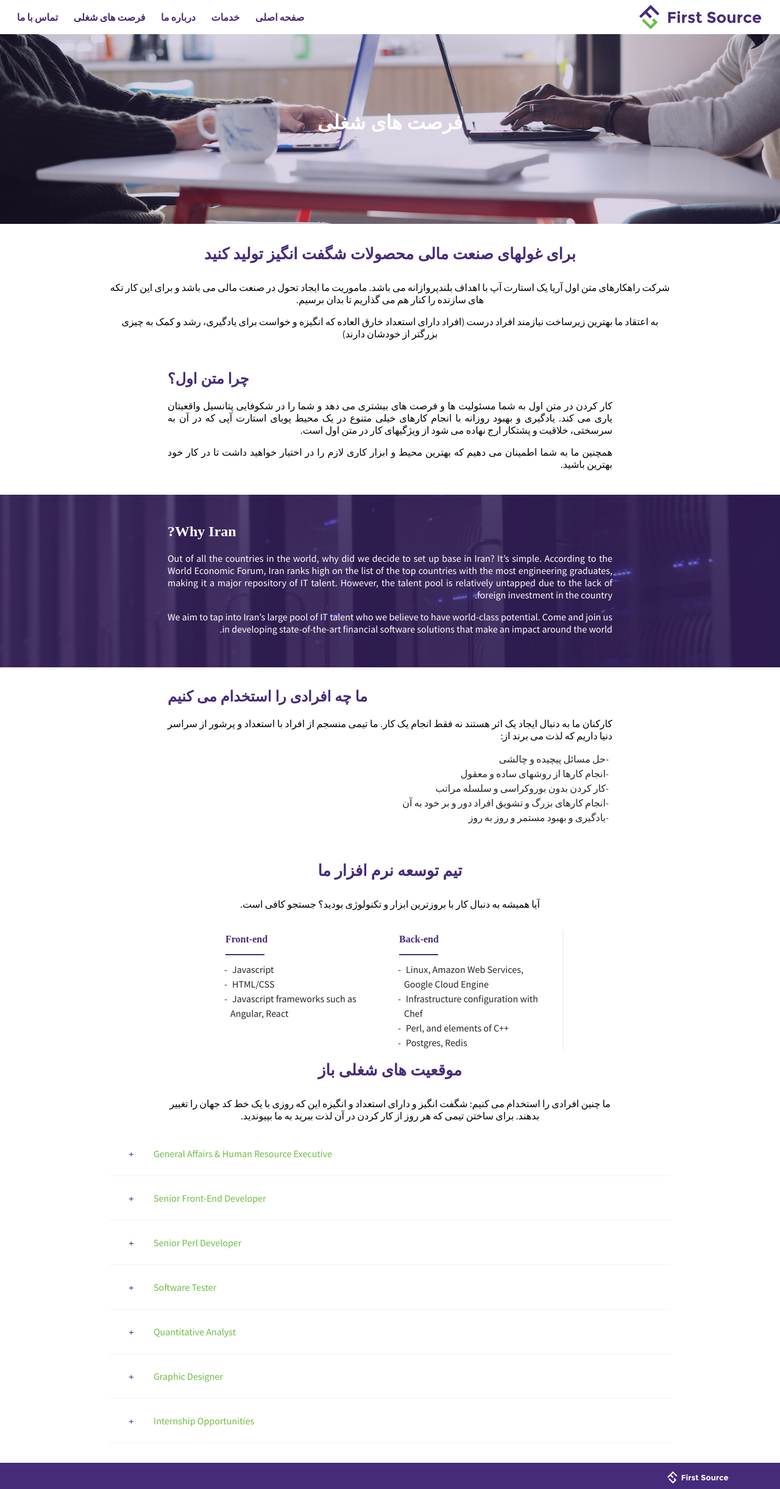
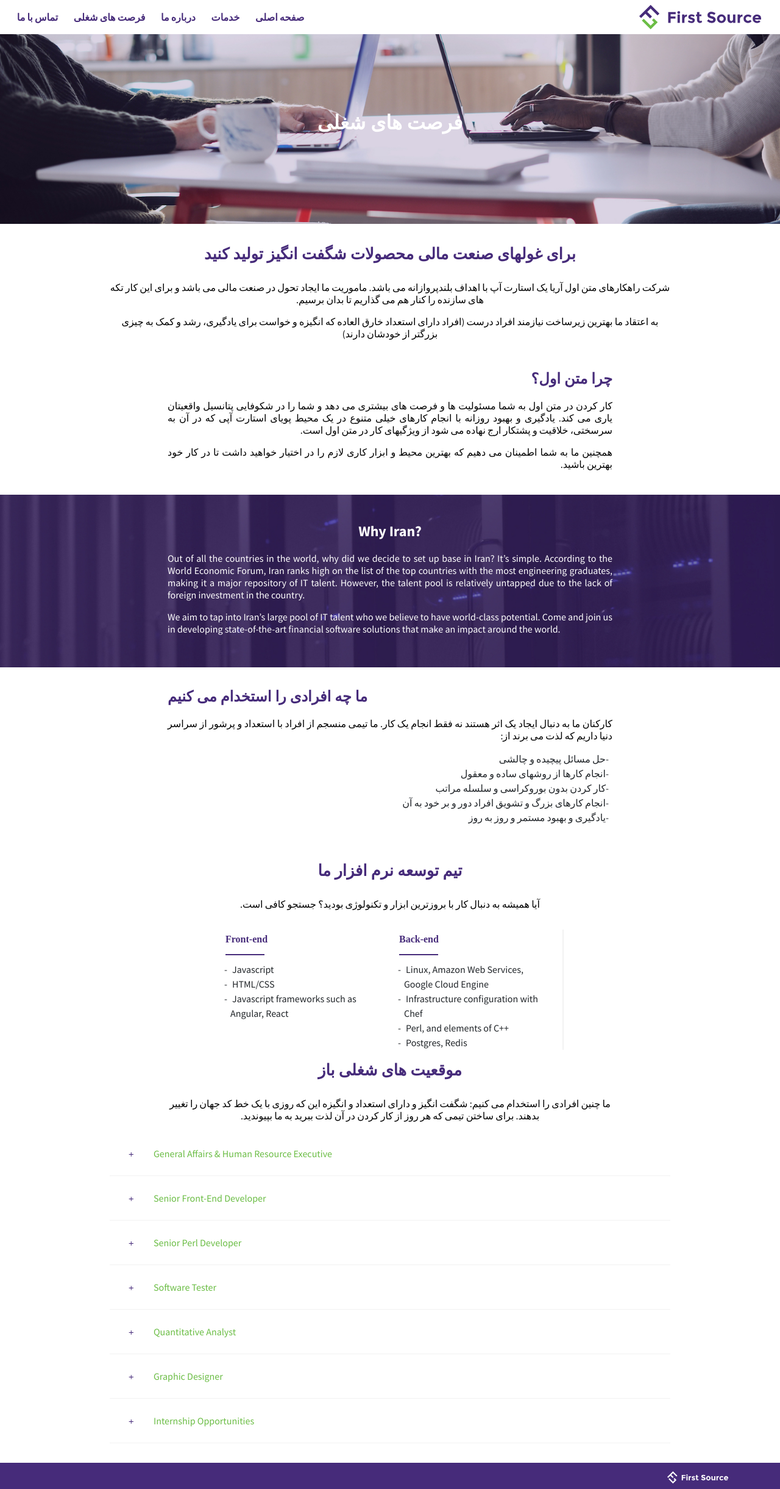
Before and after one commit to shayan-binary/firstsource, a Jekyll site: the page built from fa/careers.html, in a window 1280 px wide. Shown: the whole page at 61% size. Built offline with Jekyll 4.4.1, drawn with Linux system fonts in a browser that asks for light colours; some web fonts are replaced.

Commit message:
fix style of engish text in farsi version in career page

```diff
--- a/fa/careers.html
+++ b/fa/careers.html
@@ -31,7 +31,7 @@ lang: fa
   </div>
   <div class="row justify-content-md-center mt-4">
     <div class="col-sm-12 col-md-8">
-      <h3 class="text-left">{{ translate.careers-page.why-us.title }}</h3>
+      <h3>{{ translate.careers-page.why-us.title }}</h3>
       <p class="text-justify">{{ translate.careers-page.why-us.text-1 }}</p>
       <p class="text-justify">{{ translate.careers-page.why-us.text-2 }}</p>
     </div>
@@ -42,9 +42,9 @@ lang: fa
     <div class="row justify-content-md-center">
       <div class="col-sm-12 col-md-8">
         <div class="intro-message">
-          <h3 class="reverse_color text-left">{{ translate.careers-page.why-iran.title }}</h3>
-          <p class="reverse_color text-justify">{{ translate.careers-page.why-iran.text-1 }}</p>
-          <p class="reverse_color text-justify">{{ translate.careers-page.why-iran.text-2 }}</p>
+          <h3 class="reverse_color ltr-in-persian">{{ translate.careers-page.why-iran.title }}</h3>
+          <p class="reverse_color text-justify ltr-in-persian">{{ translate.careers-page.why-iran.text-1 }}</p>
+          <p class="reverse_color text-justify ltr-in-persian">{{ translate.careers-page.why-iran.text-2 }}</p>
         </div>
       </div>
     </div>
```
